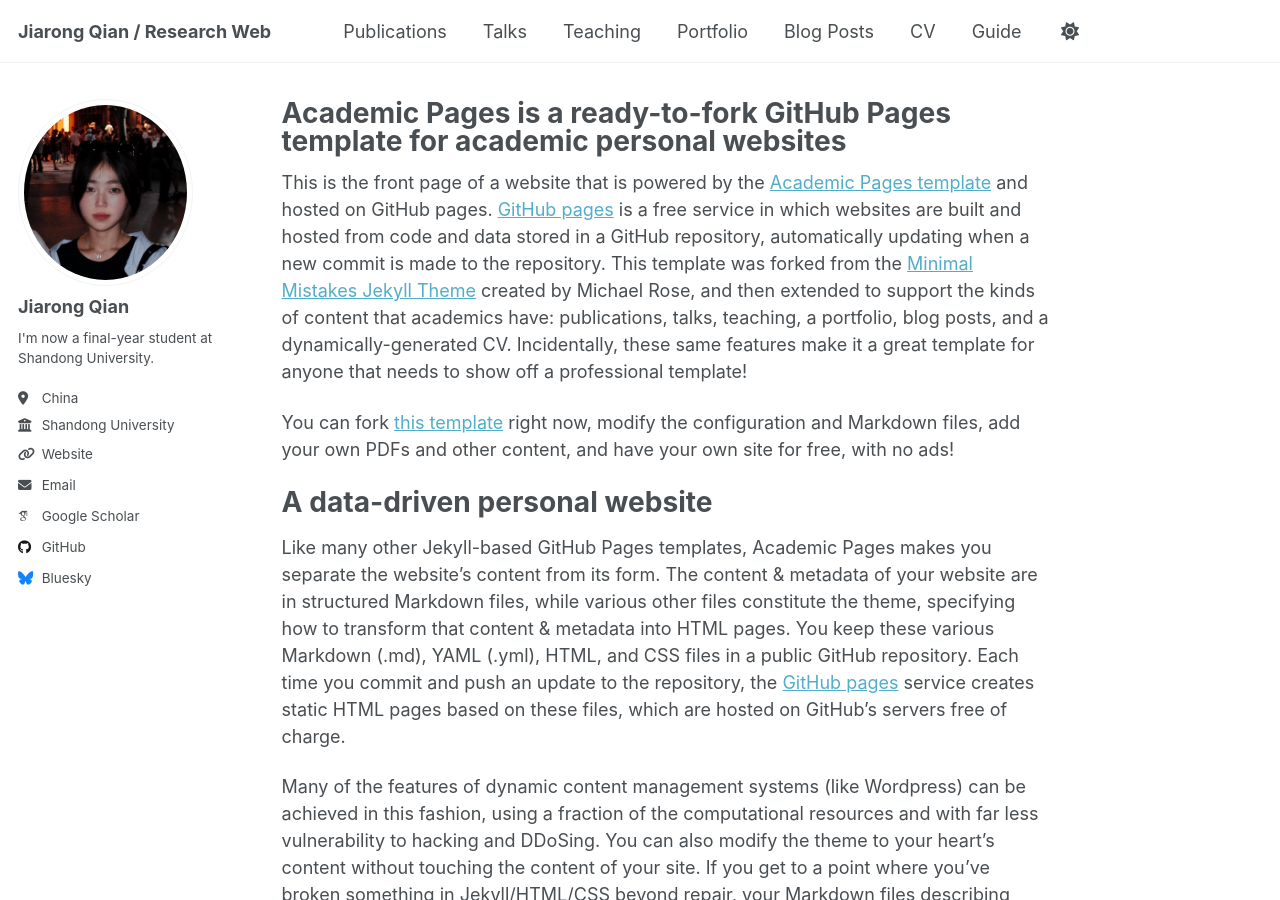
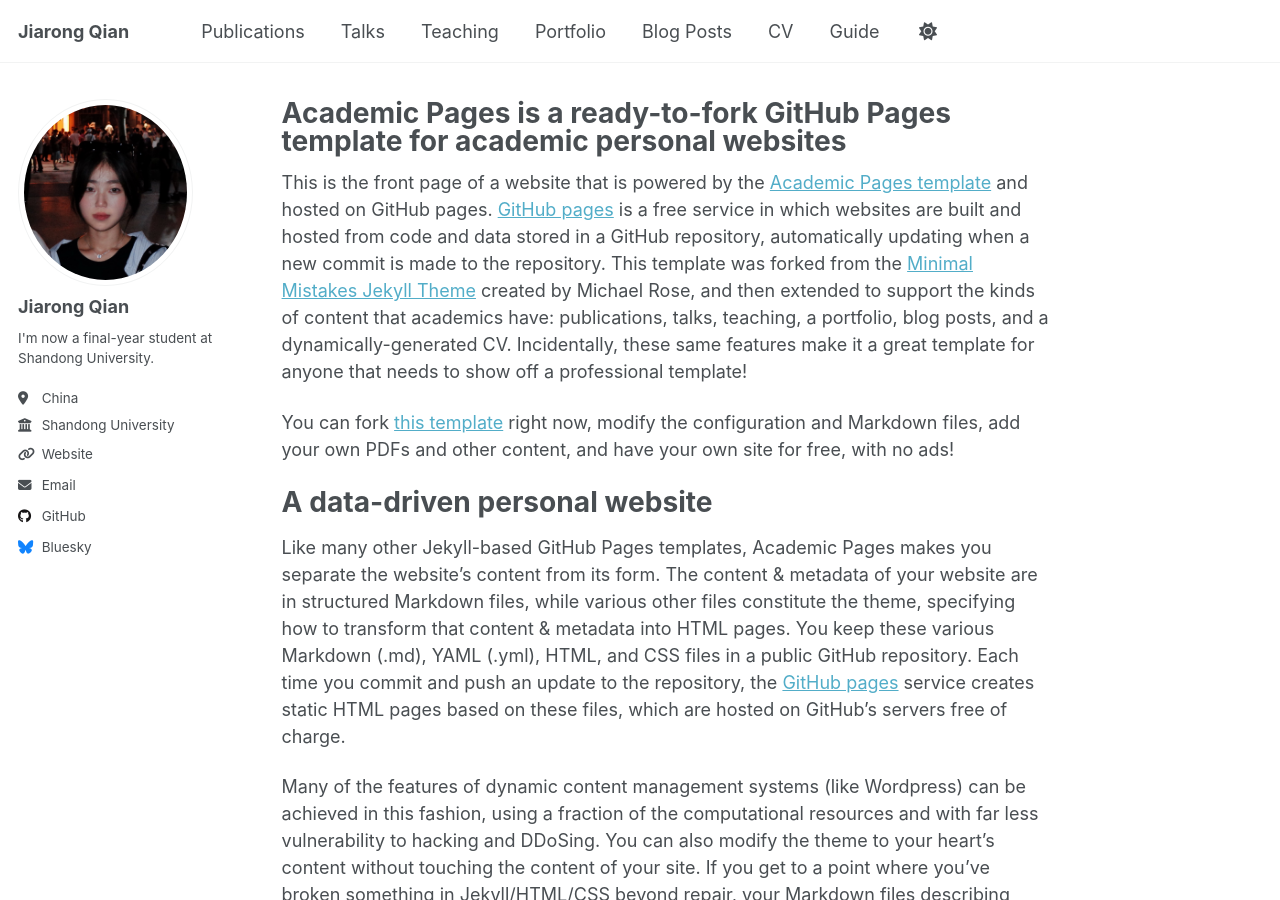
Before and after one commit to JiarongQian/JiarongQian.github.io, a Jekyll site: the page built from _pages/about.md, in a window 1280 px wide and 900 px high. Built offline with Jekyll 4.4.1, drawn with Linux system fonts in a browser that asks for light colours; some web fonts are replaced; a script that is not in the unit is left out; part of the change alters nothing that is shown.

Commit message:
_config.yml

```diff
--- a/_config.yml
+++ b/_config.yml
@@ -9,11 +9,11 @@
 # Basic Site Settings
 locale                   : "en-US"
 site_theme               : "default" # Currently available options are "default", "air"
-title                    : "Jiarong Qian / Research Web"
+title                    : "Jiarong Qian"
 title_separator          : "-"
 name                     : &name "Jiarong Qian"
-description              : &description "I'm now a final-year student at Shandong University."   # Update this with a general description of your site, this is the default if not overridden by a page
-url                      : https://JiarongQian.github.io # The base hostname & protocol for your site e.g. "https://[your GitHub username].github.io",
+description              : &description "Jiarong Qian's Research Web"   # Update this with a general description of your site, this is the default if not overridden by a page
+url                      : https://jiarongqian.github.io # The base hostname & protocol for your site e.g. "https://[your GitHub username].github.io",
                                                            # or if you already have some other page hosted on Github then use "https://[your GitHub username].github.io/[Your Repo Name]"
 baseurl                  : "" # the subpath of your site, e.g. "/blog"
 repository               : "academicpages/academicpages.github.io"
@@ -28,13 +28,13 @@ author:
   bio              : "I'm now a final-year student at Shandong University."
   location         : "China"
   employer         : "Shandong University"
-  uri              : "https://JiarongQian.github.io/"
+  uri              : "https://jiarongqian.github.io/"
   email            : "linnajia76@gmail.com"
 
   # Academic websites
   academia         : # URL
   arxiv            : # URL - Update with the correct link to your profile
-  googlescholar    : "https://scholar.google.com/citations?user=PS_CX0AAAAAJ"
+  googlescholar    :
 
   # Repositories and software development
   bitbucket        : # Username - Update with your username on the site
```
